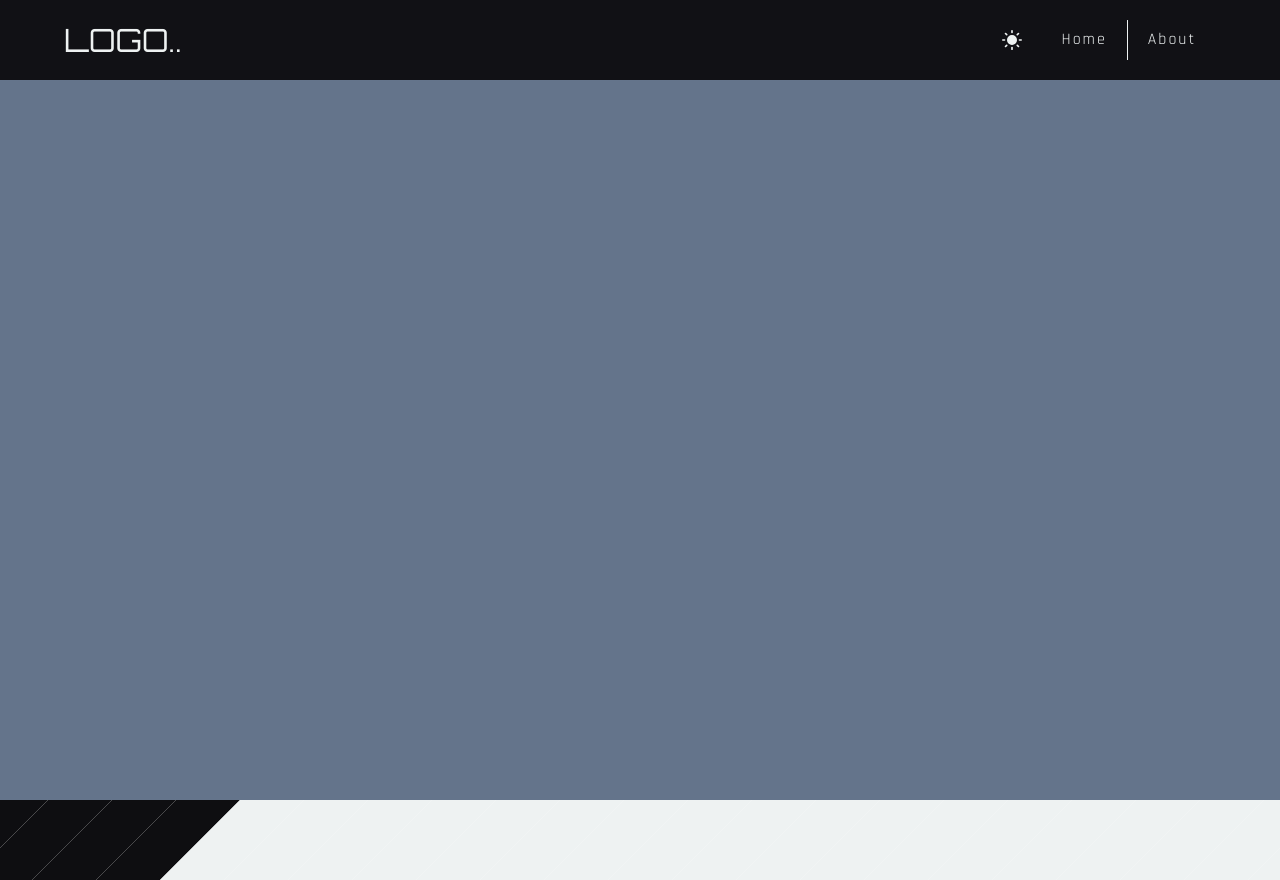
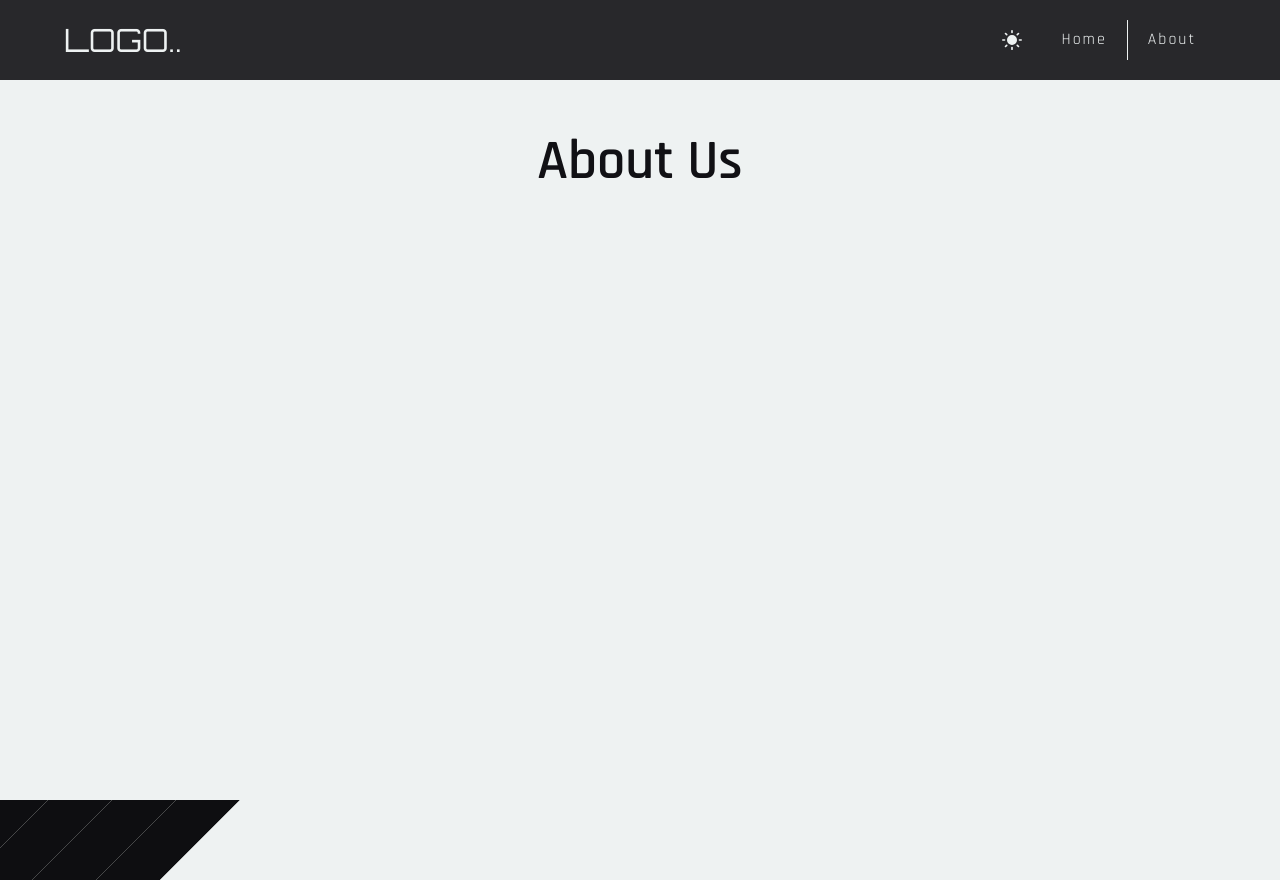
Before and after one commit to chinmayweb3/pages-motion, a React (Vite) app: page /about in a window 1280 px wide. Before the commit the page ends 800 px from the top, so only its background shows below. Built offline with nearby package versions, Linux system fonts and the light colour scheme.

Commit message:
nav and about

```diff
--- a/src/about/index.jsx
+++ b/src/about/index.jsx
@@ -1,11 +1,12 @@
 import React from "react";
-import { Link } from "react-router-dom";
 import { framerComponent } from "../components/HOC/framerComponent";
 
 const About = () => {
   return (
-    <main className="min-h-[100vh] bg-slate-500">
-      <h1 className="text-[64px] font-orbitron font-semibold">About Us</h1>
+    <main className="min-h-[100vh] bg-offWhite dark:bg-offBlack d-mode mt-[80px]">
+      <div className="mx-auto w-[90%]">
+        <h1 className="text-[56px] font-rajdhani font-semibold text-offBlack dark:text-offWhite d-mode text-center py-[40px]">About Us</h1>
+      </div>
     </main>
   );
 };
--- a/src/components/navbar/nav.jsx
+++ b/src/components/navbar/nav.jsx
@@ -7,7 +7,7 @@ import { AnimatePresence, motion } from "framer-motion";
 
 const Navbar = () => {
   return (
-    <nav className="fixed top-0 left-0 w-full h-[80px] bg-offBlack dark:bg-offWhite d-mode z-[20] flex">
+    <nav className="fixed top-0 left-0 w-full h-[80px] bg-offBlack/90 dark:bg-offWhite/90 d-mode backdrop-blur-md z-[20] flex">
       <div className="h-[40px] my-auto max-width flex justify-between items-center text-offWhite dark:text-offWhite d-mode">
         <h1 className="font-orbitron text-[32px] uppercase text-offWhite dark:text-offBlack d-mode">Logo..</h1>
         <div className="flex-center text-[16px] font-rajdhani font-normal tracking-[2px]">
```
